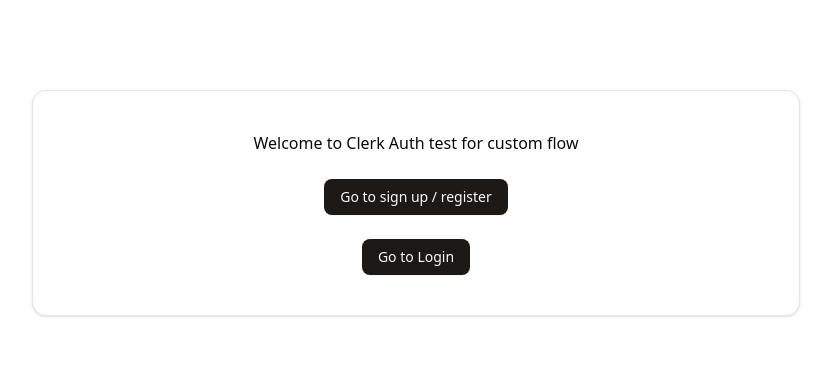
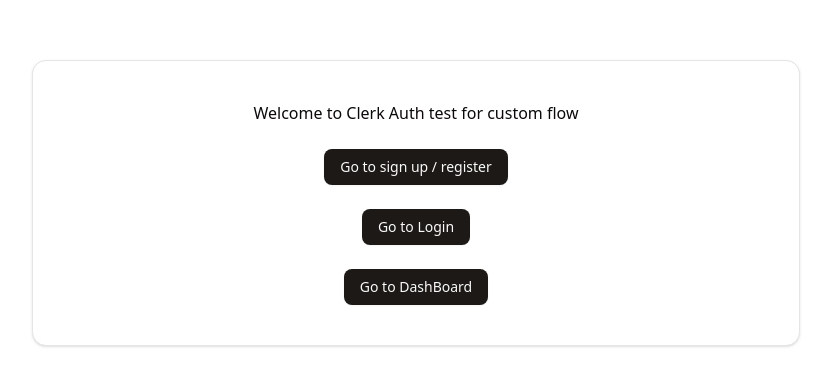
Before and after one commit to aradhyacp/clerk-auth-custom-flow, a React (Vite) app in the folder FE/: page / in a window 1280 px wide. Shown: the part 197-582 px from the top of the page, without its empty margins (224-1055 px from the left). Built offline with nearby package versions, Linux system fonts and the light colour scheme; no server answers.

Commit message:
added not found page and landing page changes

```diff
--- /dev/null
+++ b/FE/src/pages/NotFound.jsx
@@ -0,0 +1,9 @@
+import React from 'react'
+
+const NotFound = () => {
+  return (
+    <div>Page NotFound 404</div>
+  )
+}
+
+export default NotFound
--- a/FE/src/pages/Root.jsx
+++ b/FE/src/pages/Root.jsx
@@ -10,6 +10,7 @@ const Root = () => {
       <div className="">Welcome to Clerk Auth test for custom flow</div>
       <Button><Link to="/signup">Go to sign up / register</Link></Button>
       <Button><Link to="/login">Go to Login</Link></Button>
+      <Button><Link to="/dashboard">Go to DashBoard</Link></Button>
     </Card>
     </div>
   )
```
